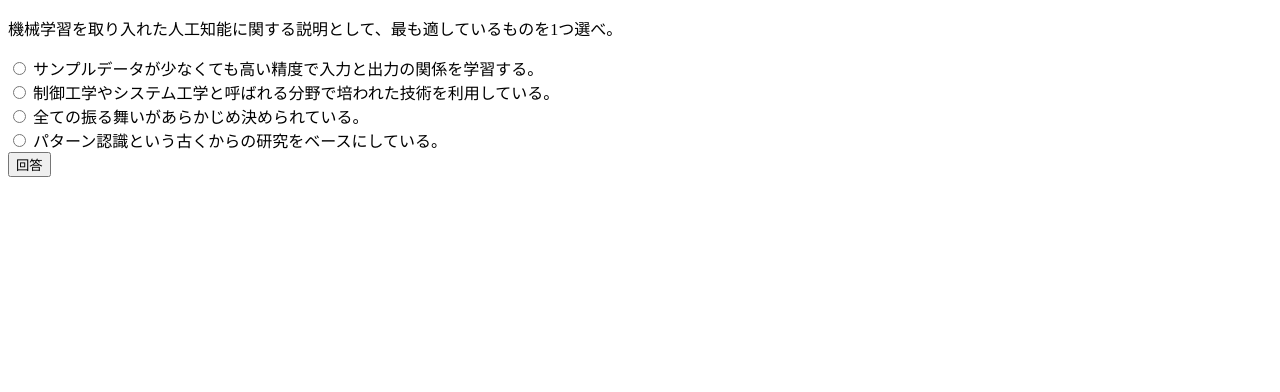
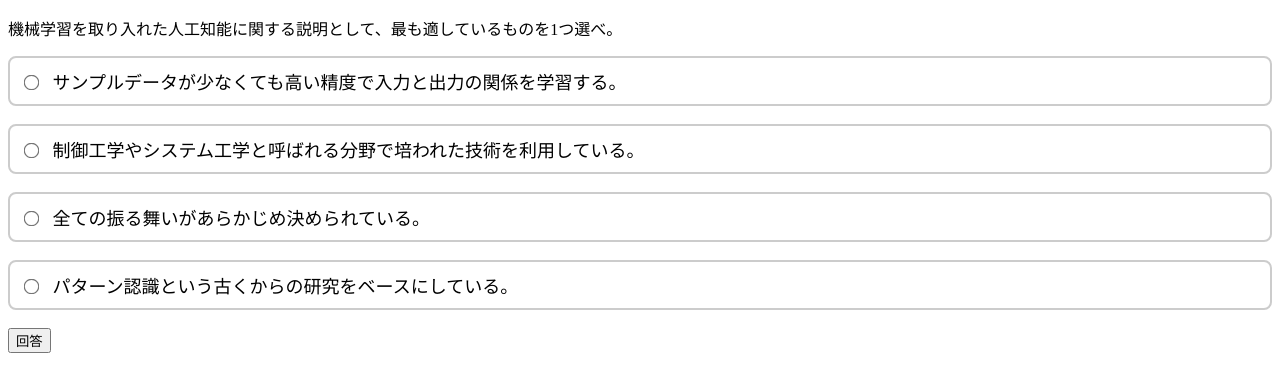
Before and after one commit to 382283/myproject, a Flask app: page /quiz in a window 1280 px wide. Shown: the top 392 px of the page. Run offline with Flask 3, Linux system fonts and the light colour scheme.

Commit message:
add quiz.css

```diff
--- a/app.py
+++ b/app.py
@@ -158,17 +158,14 @@ def quiz():
         session['current_question'] = next_question
         explanation = current_question["explanation"]
 
+
         session.modified=True
 
         return render_template('quiz.html',question = questions[next_question], feedback = feedback, explanation = explanation)
 
-    return render_template('quiz.html', question=questions[int(session['current_question'])])
+    return render_template('quiz.html', question = questions[int(session['current_question'])])
 
 
-
-@app.route('/review')
-def review():
-    return render_template('review.html')
 
 @app.route("/user/<int:id>/delete",methods=["GET","POST"])
 def user_delete(id):
--- /dev/null
+++ b/static/stylesheets/quiz.css
@@ -0,0 +1,18 @@
+label {
+    display: block;
+    font-size: 18px;
+    padding: 10px;
+    border-radius: 8px;
+    border: 2px solid #ccc;
+    cursor: pointer;
+    transition: all 0.3s ease;
+}
+
+input[type="radio"] {
+    margin-right: 10px;
+    transform: scale(1.2);
+}
+
+label:hover {
+    background-color: #f0f0f0;
+}
--- a/templates/quiz.html
+++ b/templates/quiz.html
@@ -4,6 +4,7 @@
     <meta charset="UTF-8">
     <meta name="viewport" content="width=device-width, initial-scale=1.0">
     <title>Document</title>
+    <link rel="stylesheet" href="../static/stylesheets/quiz.css">
 </head>
 <body>
     <form method="POST">
--- a/templates/reviw.html
+++ b/templates/review.html
@@ -4,6 +4,7 @@
     <meta charset="UTF-8">
     <meta name="viewport" content="width=device-width, initial-scale=1.0">
     <title>レビュー</title>
+
 </head>
 <body>
     <h2>レビュー</h2>
```
